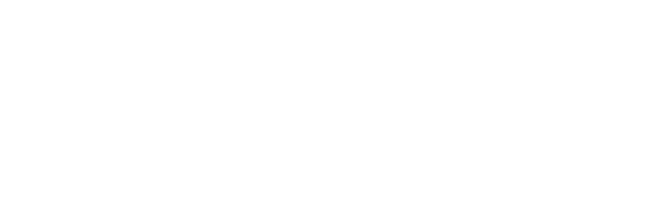
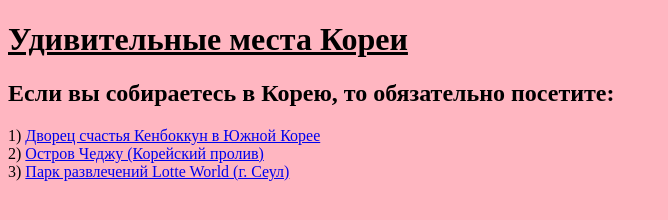
Before and after one commit to lubasya/task-html, a website: page src/index.html in a window 1280 px wide. Shown: the whole page, without its empty margins (0-668 px from the left). Drawn offline with Linux system fonts and the light colour scheme.

Commit message:
Задание по HTML

```diff
--- a/src/index.html
+++ b/src/index.html
@@ -3,5 +3,16 @@
     <head>
         <title>HTML</title>
     </head>
-    <body></body>
+    <body bgcolor="#FFB6C1">
+        <u><h1>Удивительные места Кореи</h1></u>
+        <h2>Если вы собираетесь в Корею, то обязательно посетите:</h2>
+        <p style="display:inline">1) </p>
+        <a href = "https://zen.yandex.ru/media/metrtravel/dvorec-schastia-kenbokkun-v-iujnoi-koree-5a971f17799d9d0a19af5aea">Дворец счастья Кенбоккун в Южной Корее</a>
+        <br />
+        <p style="display:inline">2) </p>
+        <a href = "https://wikiway.com/korea/ostrov-chedzhudo/">Остров Чеджу (Корейский пролив)</a>
+        <br />
+        <p style="display:inline">3) </p>
+        <a href = "https://www.tourister.ru/world/asia/korea-republic-of/city/seoul/parks_ent/17596">Парк развлечений Lotte World (г. Сеул)</a>
+    </body>
 </html>
```
